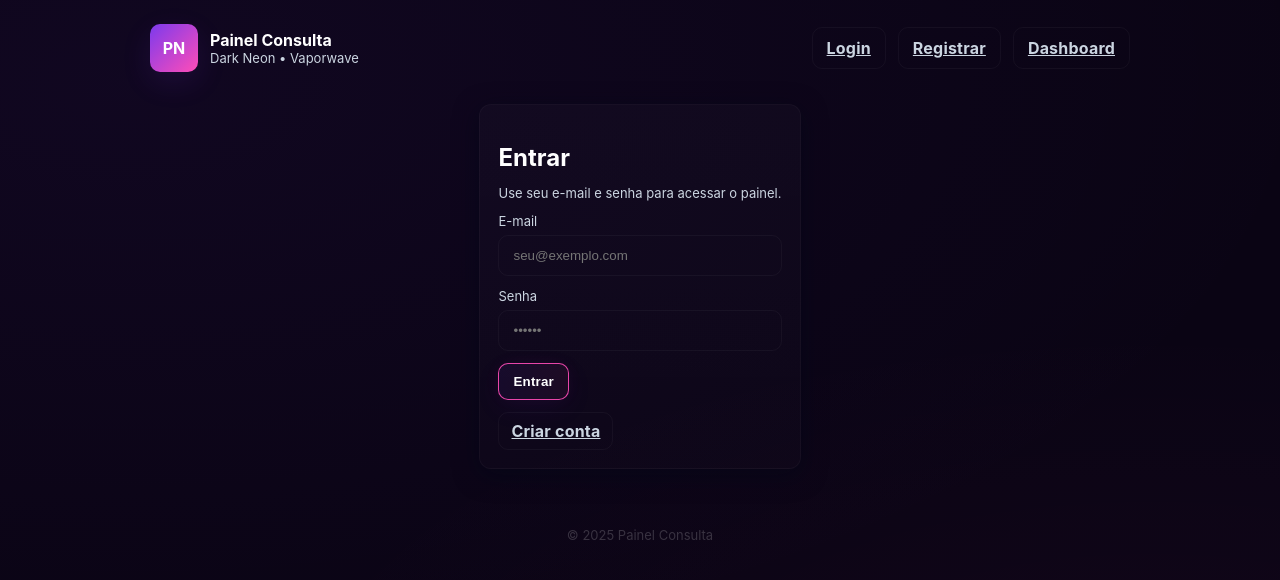
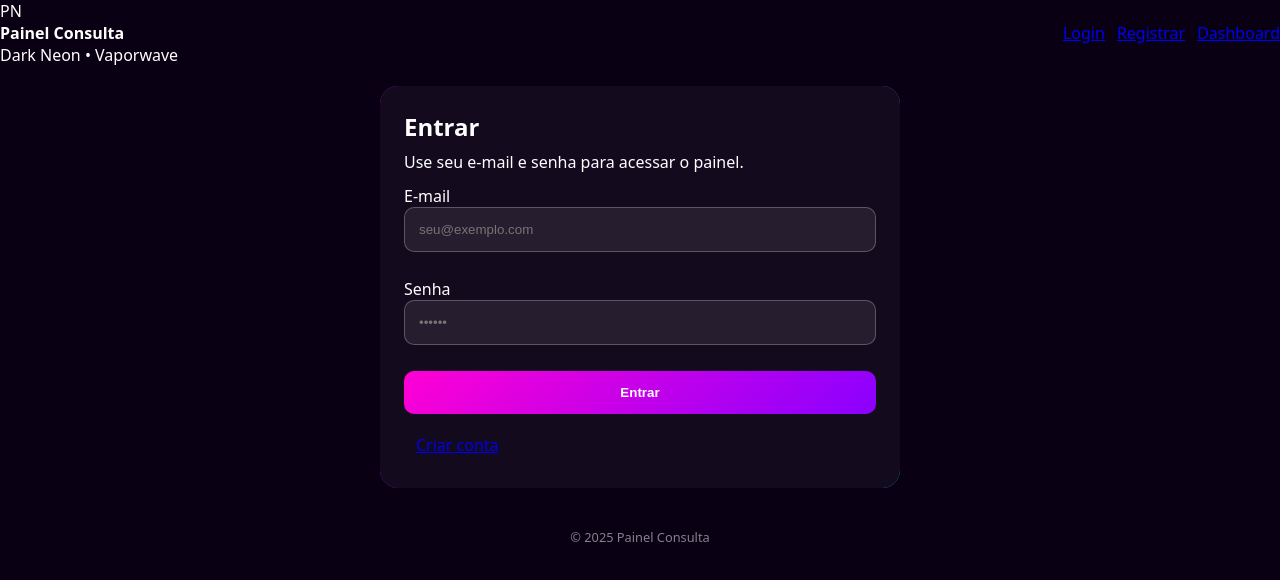
Before and after one commit to nk3unico1533/frontend-painel, a Next.js app: page / in a window 1280 px wide. Shown: the top 580 px of the page. Built offline with nearby package versions, Linux system fonts and the light colour scheme; no server answers.

Commit message:
Atualizar o globals.css

```diff
--- a/app/globals.css
+++ b/app/globals.css
@@ -1,167 +1,155 @@
-:root{
-  --bg-1: #0a0414;
-  --panel: rgba(20,10,30,0.6);
-  --muted: #cbd5e1;
-  --neon-pink: #ff4db8;
-  --neon-purple: #7c3aed;
-  --glass: rgba(255,255,255,0.03);
+/* Reset básico */
+* {
+  margin: 0;
+  padding: 0;
+  box-sizing: border-box;
 }
 
-*{box-sizing:border-box}
-html,body{height:100%}
-body{
-  margin:0;
-  font-family: Inter, ui-sans-serif, system-ui, -apple-system, "Segoe UI", Roboto, "Helvetica Neue", Arial;
-  background: radial-gradient(1200px 600px at 10% 10%, rgba(124,58,237,0.06), transparent),
-              radial-gradient(900px 400px at 90% 90%, rgba(255,77,184,0.03), transparent),
-              var(--bg-1);
-  color:var(--muted);
-  -webkit-font-smoothing:antialiased;
-  -moz-osx-font-smoothing:grayscale;
-  padding:24px;
+html, body {
+  width: 100%;
+  overflow-x: hidden; /* impede arrastar pro lado */
+  background: #0a0014;
+  color: #fff;
+  font-family: system-ui, sans-serif;
 }
 
-/* app shell */
-.app-shell{
-  max-width:980px;
-  margin:0 auto;
+/* Layout container */
+.container {
+  width: 100%;
+  max-width: 900px;
+  margin: 0 auto;
+  padding: 16px;
 }
 
-/* header */
-header{
-  display:flex;
-  align-items:center;
-  justify-content:space-between;
-  gap:16px;
-  margin-bottom:18px;
+/* Header */
+.header {
+  display: flex;
+  flex-direction: column;
+  gap: 8px;
+  padding: 16px 0;
 }
 
-.brand{
-  display:flex;
-  gap:12px;
-  align-items:center;
-}
-.logo{
-  width:48px;
-  height:48px;
-  border-radius:10px;
-  background: linear-gradient(135deg, var(--neon-purple), var(--neon-pink));
-  box-shadow: 0 10px 30px rgba(124,58,237,0.12);
-  display:flex;
-  align-items:center;
-  justify-content:center;
-  color:white;
-  font-weight:700;
+.header-top {
+  display: flex;
+  align-items: center;
+  gap: 12px;
 }
 
-/* card */
-.card{
-  background: linear-gradient(180deg, rgba(255,255,255,0.02), rgba(255,255,255,0.01));
-  border: 1px solid rgba(255,255,255,0.03);
-  padding:18px;
-  border-radius:12px;
-  margin-bottom:16px;
-  box-shadow: 0 6px 24px rgba(3,6,23,0.6);
+.header-logo {
+  display: flex;
+  align-items: center;
+  gap: 10px;
 }
 
-/* content */
-.content{
-  display:flex;
-  gap:20px;
-  align-items:flex-start;
-  flex-direction:column;
+.logo-circle {
+  width: 42px;
+  height: 42px;
+  border-radius: 12px;
+  background: linear-gradient(135deg, #ff2ebd, #7a00ff);
+  display: flex;
+  align-items: center;
+  justify-content: center;
+  font-weight: bold;
 }
 
-/* form */
-form{
-  background: linear-gradient(180deg, rgba(255,255,255,0.015), rgba(255,255,255,0.01));
-  padding:18px;
-  border-radius:12px;
-  border:1px solid rgba(124,58,237,0.06);
+.header-title {
+  font-size: 1.3rem;
+  font-weight: 700;
 }
 
-label{
-  display:block;
-  font-size:13px;
-  color:var(--muted);
-  margin-bottom:6px;
+.header-sub {
+  font-size: 0.85rem;
+  opacity: 0.7;
 }
 
-/* input neon contorno */
-.input{
-  width:100%;
-  padding:12px 14px;
-  border-radius:10px;
-  background:transparent;
-  color:var(--muted);
-  border:1px solid rgba(255,255,255,0.04);
-  outline:none;
-  transition: box-shadow .12s, border-color .12s;
-}
-.input:focus{
-  border-color: rgba(255,77,184,0.9);
-  box-shadow: 0 6px 30px rgba(124,58,237,0.06), 0 0 14px rgba(255,77,184,0.06);
+/* Nav */
+.nav {
+  display: flex;
+  gap: 12px;
+  flex-wrap: wrap;
 }
 
-/* button neon contorno (ghost) */
-.btn{
-  display:inline-flex;
-  align-items:center;
-  justify-content:center;
-  gap:8px;
-  padding:10px 14px;
-  border-radius:10px;
-  cursor:pointer;
-  font-weight:700;
-  letter-spacing:0.2px;
-  border:1px solid rgba(255,255,255,0.04);
-  background:transparent;
-  color:var(--muted);
-  transition: transform .08s ease, box-shadow .12s;
-}
-.btn:active{ transform: translateY(1px); }
-
-.btn-primary{
-  border: 1px solid rgba(255,77,184,0.9);
-  color: white;
-  background: linear-gradient(90deg, rgba(124,58,237,0.08), rgba(255,77,184,0.06));
-  box-shadow: 0 8px 30px rgba(124,58,237,0.06), 0 0 18px rgba(255,77,184,0.04);
-}
-.btn-primary:hover{
-  box-shadow: 0 12px 40px rgba(124,58,237,0.12), 0 0 24px rgba(255,77,184,0.08);
+.nav a {
+  padding: 6px 14px;
+  border-radius: 8px;
+  background: rgba(255,255,255,0.08);
+  text-decoration: none;
+  color: #fff;
+  font-size: 0.9rem;
+  backdrop-filter: blur(4px);
 }
 
-/* small text */
-.small{ font-size:13px; color:var(--muted); }
-
-/* layout two columns on wide screens */
-@media(min-width:900px){
-  .layout-two{
-    display:grid;
-    grid-template-columns: 1fr 360px;
-    gap:18px;
-  }
+.nav a:hover {
+  background: rgba(255,255,255,0.16);
 }
 
-/* floating history */
-.float-block{
-  position:fixed;
-  right:18px;
-  bottom:18px;
-  width:280px;
-  z-index:999;
-  cursor:grab;
-  border-radius:10px;
-  padding:12px;
-  background: linear-gradient(180deg, rgba(124,58,237,0.03), rgba(255,77,184,0.02));
-  border:1px solid rgba(255,255,255,0.03);
-  box-shadow: 0 12px 40px rgba(3,6,23,0.6);
+/* ---------- CARD COM BORDA RGB ---------- */
+.card {
+  background: rgba(255,255,255,0.04);
+  border-radius: 18px;
+  padding: 24px;
+  margin-top: 20px;
+  position: relative;
+  overflow: hidden;
 }
 
-/* footer */
-.footer-small{
-  margin-top:22px;
-  text-align:center;
-  color:rgba(255,255,255,0.18);
-  font-size:13px;
+/* RGB border */
+.card::before {
+  content: "";
+  position: absolute;
+  inset: -2px;
+  border-radius: 20px;
+  padding: 2px;
+  background: linear-gradient(
+    120deg,
+    #ff00f7,
+    #8a2aff,
+    #00c2ff,
+    #00ffa2,
+    #ffea00,
+    #ff0066,
+    #ff00f7
+  );
+  background-size: 400%;
+  animation: rgb 8s linear infinite;
+  -webkit-mask:
+    linear-gradient(#000 0 0) content-box,
+    linear-gradient(#000 0 0);
+  -webkit-mask-composite: xor;
+  mask-composite: exclude;
 }
+
+@keyframes rgb {
+  0% { background-position: 0% 50%; }
+  100% { background-position: 400% 50%; }
+}
+
+/* Inputs */
+input {
+  width: 100%;
+  padding: 14px;
+  background: rgba(255,255,255,0.08);
+  border: 1px solid rgba(255,255,255,0.25);
+  border-radius: 10px;
+  color: #fff;
+  margin-bottom: 14px;
+  outline: none;
+}
+
+button {
+  width: 100%;
+  padding: 14px;
+  border-radius: 10px;
+  background: linear-gradient(135deg, #ff00d4, #8a00ff);
+  border: none;
+  color: white;
+  font-weight: bold;
+  cursor: pointer;
+}
+
+.footer-small {
+  text-align: center;
+  margin-top: 40px;
+  opacity: 0.5;
+  font-size: 0.8rem;
+}
```
